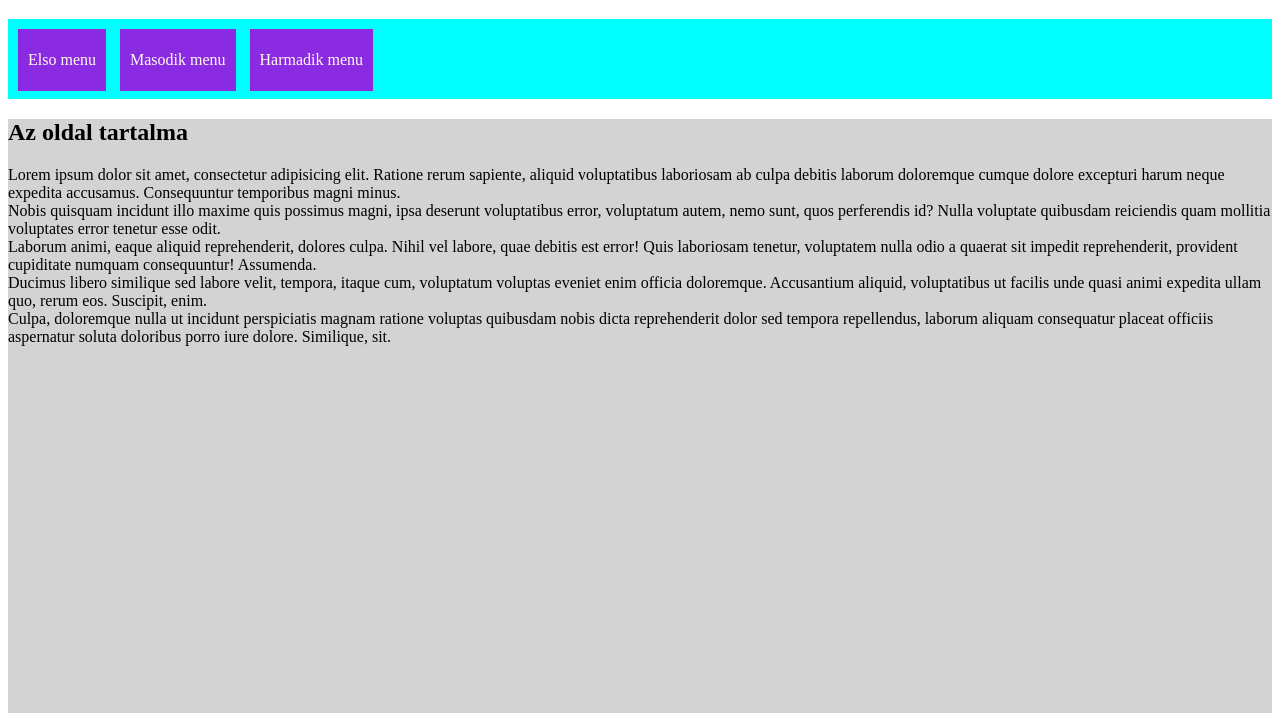
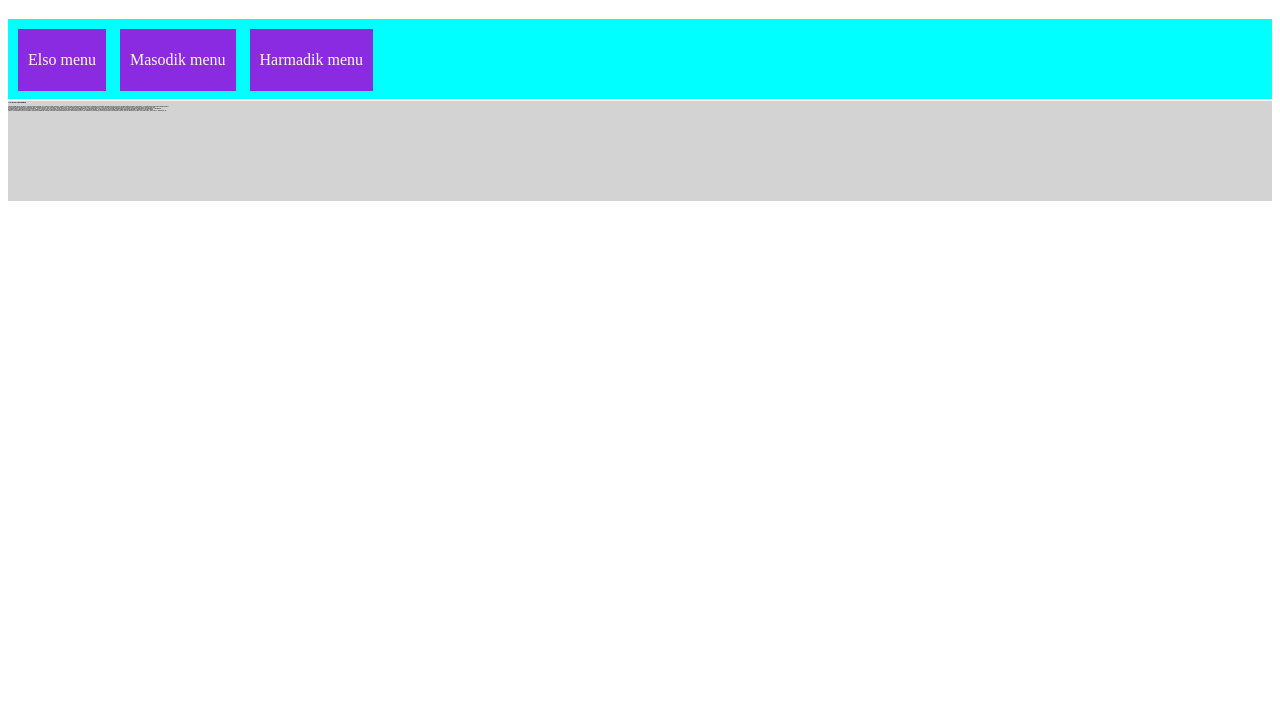
Before and after one commit to mateooo888/html_alapok, a plain HTML site: page 03_css_basics.html in a window 1280 px wide. Shown: the part 87-800 px from the top of the page. Drawn offline with Linux system fonts and the light colour scheme.

Commit message:
Box modell, caniuse.com
Elmélet

```diff
--- a/style.css
+++ b/style.css
@@ -29,6 +29,9 @@
 .tartalom   {
     background-color: lightgrey;
     height: 1000px;  /* csak a scrollbar megjelenése végett */
+/*    bitonyos css properity-ket nem ajánlott használni, mert nem minden böngésző ismeri. Ezt a caniuse.com weboldalon ellenőrizhetjük*/
+    zoom: 0.1;
+
 
 
 }
```
